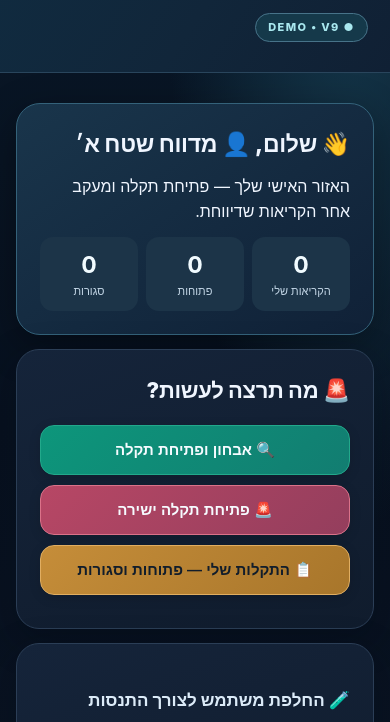
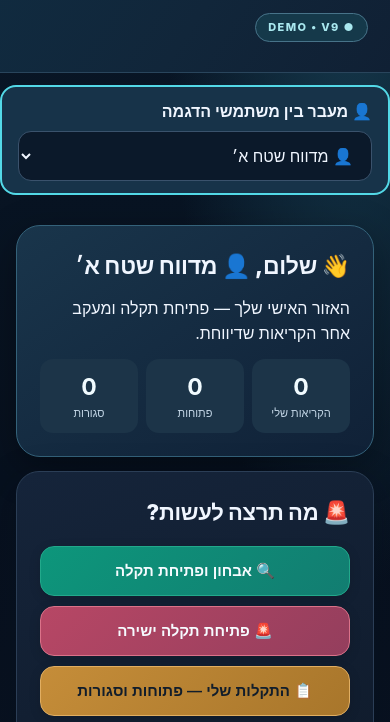
Before and after one commit to Fitness-Squad/generator---demo, a plain HTML site: page index.html in a window 390 px wide. Shown: the part 106-828 px from the top of the page. Drawn offline with Linux system fonts and the light colour scheme.

Commit message:
Make demo user switcher permanently visible above app on mobile

```diff
--- a/index.html
+++ b/index.html
@@ -109,6 +109,7 @@ option{background:#102037;color:white}
 <h1>⚡ מרכז ניהול גנרטורים</h1>
 <p>אבחון תקלות • כשירות • אחזקה חודשית</p>
 </header>
+<div id="quickRoleBar" style="max-width:740px;margin:12px auto 0;padding:12px 16px;background:#173349;border:2px solid #53d9e7;border-radius:16px"><strong>👤 מעבר בין משתמשי הדגמה</strong><select id="quickRole" aria-label="בחירת משתמש הדגמה" onchange="switchQuickRole(this.value)" style="margin:7px 0 0"></select></div>
 <main id="app"></main>
 <script>
 const $=document.getElementById("app");
@@ -211,7 +212,7 @@ show(`<section class="home-hero"><h2>👋 שלום, ${esc(currentPerson().label)
 <div class="card"><p class="small">סביבת הדגמה מקומית בלבד. אין להזין פרטי ציוד, אנשים או מיקומים אמיתיים.</p></div>`);
 }
 function canViewTicket(t){return currentPerson().role!=="reporter"||t.reporterId===demoUser}
-function home(){if(currentPerson().role==="reporter")return reporterHome();
+function home(){let q=document.getElementById("quickRole");if(q){q.innerHTML=DEMO_PEOPLE.map(p=>`<option value="${p.id}" ${p.id===demoUser?"selected":""}>${esc(p.label)}</option>`).join("")}if(currentPerson().role==="reporter")return reporterHome();
 let now=Date.now(),weekStart=now-7*86400000,monthStart=now-30*86400000;
 let readyCount=GENERATORS.filter(ready).length,off=GENERATORS.length-readyCount,open=tickets.filter(t=>!closed(t)).length;
 show(`<section class="home-hero"><h2>⚡ תמונת מצב בזמן אמת</h2><p class="small">מערך גנרטורים לדוגמה · הנתונים מעודכנים לפי הקריאות בדפדפן זה</p><div class="gauge-grid">
@@ -393,7 +394,8 @@ let demoUser=localStorage.getItem("generator_demo_role")||"reporter";
 function currentPerson(){return DEMO_PEOPLE.find(x=>x.id===demoUser)||DEMO_PEOPLE[0]}
 function personName(id){return (DEMO_PEOPLE.find(x=>x.id===id)||{}).label||"טרם שובץ"}
 function routeManager(t){return DEMO_PEOPLE.find(x=>x.role==="manager"&&x.trade===(t.trade||"general"))}
-function setDemoUser(){demoUser=document.getElementById("demoRole").value;localStorage.setItem("generator_demo_role",demoUser);home()}
+function switchQuickRole(id){if(!DEMO_PEOPLE.some(p=>p.id===id))return;demoUser=id;localStorage.setItem("generator_demo_role",demoUser);home()}
+function setDemoUser(){switchQuickRole(document.getElementById("demoRole").value)}
 function routeFault(t,actor="מערכת"){t.assignedId=null;t.acceptedAt=null;t.managerId=routeManager(t)?.id||"manager-general";t.status="בתכנון";logEvent(t,actor,"הקריאה הועברה לתור "+personName(t.managerId),"route")}
 function inboxEntries(){let p=currentPerson();return tickets.map((t,i)=>({t,i})).filter(({t})=>!closed(t)&&(p.role==="chief"||(p.role==="manager"&&t.managerId===p.id)||(p.role==="tech"&&t.assignedId===p.id)))}
 function inbox(){
```
